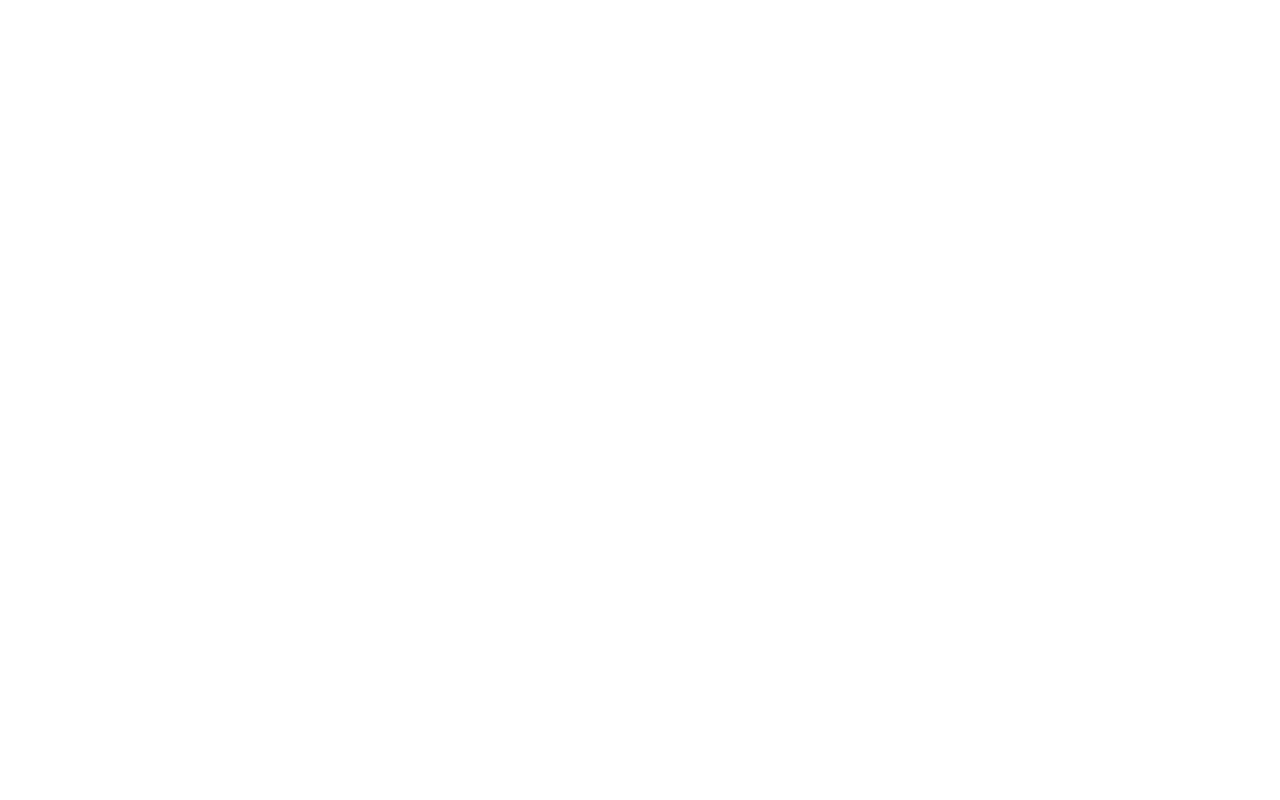
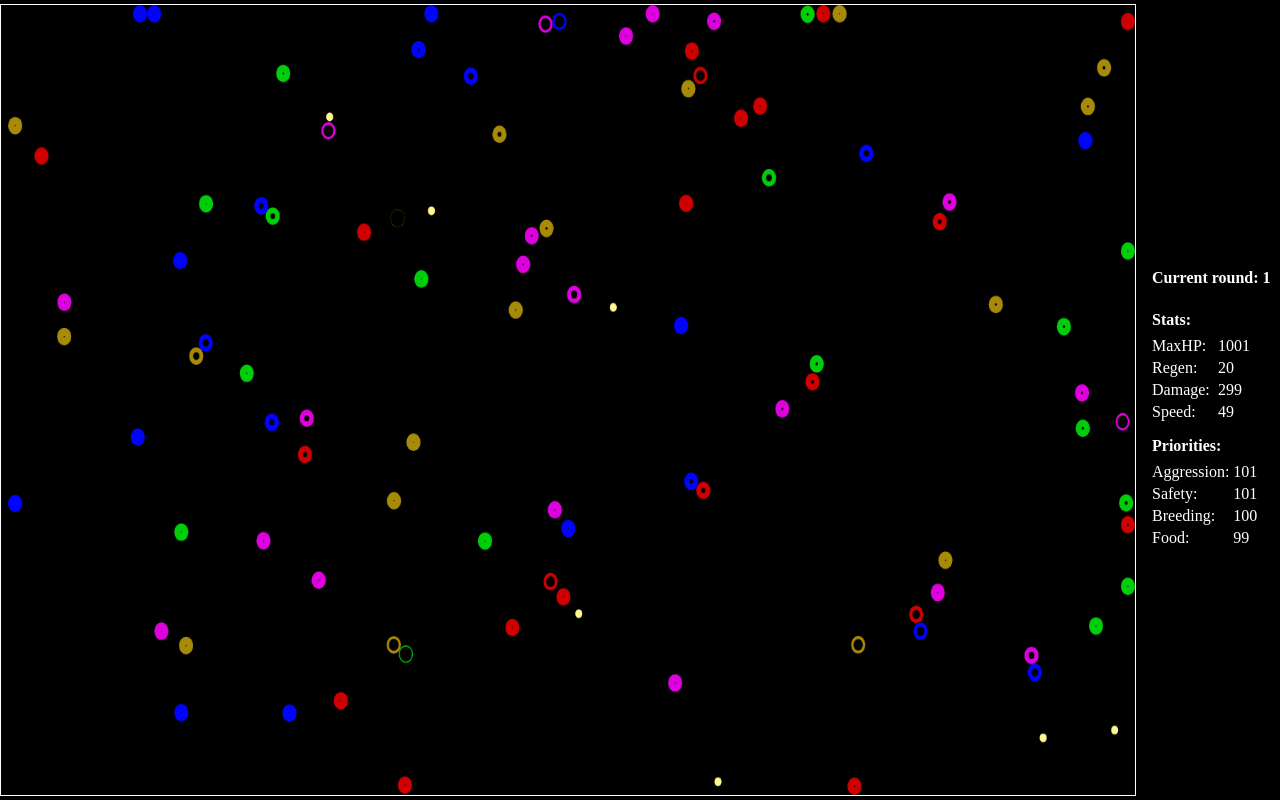
Before and after one commit to Alex-Rudoy/Evolution, a website built with webpack: page app/index.html in a window 1280 px wide. Built offline with nearby package versions, Linux system fonts and the light colour scheme; a web font is replaced by a local one.

Commit message:
working version

```diff
--- a/app/index.html
+++ b/app/index.html
@@ -3,15 +3,39 @@
   <head>
     <meta charset="UTF-8" />
     <meta name="viewport" content="width=device-width, initial-scale=1.0" />
-    <title>Pathfinding visualizer</title>
-    <link rel="icon" type="image/png" href="./img/end.png" />
-    <link href="https://fonts.googleapis.com/css2?family=Muli:wght@300;400;700&display=swap" rel="stylesheet" />
+    <title>Evolution simulation</title>
+    <link rel="icon" type="image/png" href="./img/favicon.png" />
   </head>
   <body>
     <div class="wrapper">
-      <main>
-        <section class="field"></section>
-      </main>
+      <div class="game">
+        <canvas width="1600" height="900"></canvas>
+      </div>
+      <div class="infoContainer">
+        <b id="currentRound">Current round: 1</b>
+        <b>Stats:</b>
+        <div class="stats">
+          <p>MaxHP:</p>
+          <p id="Max HP">1000</p>
+          <p>Regen:</p>
+          <p id="Regen">20</p>
+          <p>Damage:</p>
+          <p id="Damage">300</p>
+          <p>Speed:</p>
+          <p id="Speed">50</p>
+        </div>
+        <b>Priorities:</b>
+        <div class="stats">
+          <p>Aggression:</p>
+          <p id="Aggression">100</p>
+          <p>Safety:</p>
+          <p id="Safety">100</p>
+          <p>Breeding:</p>
+          <p id="Breeding">100</p>
+          <p>Food:</p>
+          <p id="Food">100</p>
+        </div>
+      </div>
     </div>
   </body>
 </html>
--- a/app/index.ts
+++ b/app/index.ts
@@ -0,0 +1,22 @@
+import "./scss/main.scss";
+import GameStateManager from "./ts/GameStateManager";
+
+const gameStateManager = new GameStateManager();
+
+// time variables
+let secondsPassed = 0;
+let prevTime = 0;
+
+function gameLoop(time?: number) {
+  requestAnimationFrame(gameLoop);
+
+  // f = amount of frames (16.666... ms)
+  if (typeof time === "undefined") secondsPassed = 0.016;
+  else secondsPassed = (time - prevTime) / 1000;
+  if (isNaN(secondsPassed)) secondsPassed = 0.016;
+  prevTime = time || 0;
+
+  gameStateManager.loop(secondsPassed);
+}
+
+gameLoop();
--- a/app/scss/_general.scss
+++ b/app/scss/_general.scss
@@ -2,16 +2,21 @@
   margin: 0px;
   padding: 0px;
   box-sizing: border-box;
-  font-family: "Muli", sans-serif;
 }
 
 html {
   scroll-behavior: smooth;
+  background-color: black;
 }
 
 .wrapper {
   overflow-x: hidden;
   position: relative;
+  display: flex;
+  justify-content: center;
+  align-items: center;
+  width: 100vw;
+  height: 100vh;
 }
 
 a,
@@ -25,14 +30,36 @@ a:active {
 main {
   width: 100vw;
   display: flex;
+  flex-direction: row;
   justify-content: center;
   align-items: center;
 }
 
-.button {
-  cursor: pointer;
+.game {
+  width: 176vh;
+  height: 99vh;
+  border: 1px solid white;
+  background-color: black;
+  position: relative;
+
+  & canvas {
+    width: 100%;
+    height: 100%;
+  }
 }
+.infoContainer {
+  margin-left: 16px;
+  color: white;
+  display: flex;
+  flex-direction: column;
 
-.field {
-  position: relative;
+  b {
+    margin-top: 16px;
+    margin-bottom: 8px;
+  }
 }
+.stats {
+  display: grid;
+  gap: 4px;
+  grid-template-columns: 1fr 1fr;
+}
--- /dev/null
+++ b/app/ts/GameStateManager.ts
@@ -0,0 +1,148 @@
+import { Food } from "./classes/Food";
+import { Creature } from "./classes/Creature";
+import { debouncedClg } from "./utils/debouncedClg";
+
+export default class GameStateManager {
+  creatures: Creature[];
+  foods: Food[];
+  canvas: HTMLCanvasElement;
+  ctx: CanvasRenderingContext2D;
+  totalTime: number;
+  fullSeconds: number;
+
+  constructor() {
+    this.creatures = [];
+    this.foods = [];
+    this.canvas = document.querySelector("canvas")!;
+    this.ctx = this.canvas.getContext("2d")!;
+    this.totalTime = 0;
+    this.fullSeconds = 0;
+
+    this.start();
+  }
+
+  start() {
+    for (let i = 0; i < 100; i++) {
+      this.creatures.push(new Creature());
+    }
+  }
+
+  loop(secondsPassed: number) {
+    this.totalTime += secondsPassed;
+    this.makeDecisions();
+    this.move(secondsPassed);
+    this.resolveColliders(secondsPassed);
+    this.updateValues(secondsPassed);
+    this.checkDead();
+    this.everySecond();
+    this.sanityCheck();
+
+    this.draw();
+    debouncedClg(this.creatures);
+  }
+
+  draw() {
+    this.ctx.clearRect(0, 0, this.canvas.width, this.canvas.height); // remove previous frame
+    this.creatures.forEach((creature) => {
+      creature.draw(this.ctx);
+    });
+    this.foods.forEach((food) => food.draw(this.ctx));
+  }
+
+  makeDecisions() {
+    this.creatures.forEach((creature) => {
+      creature.decision(this.creatures, this.foods);
+    });
+  }
+
+  move(secondsPassed: number) {
+    this.creatures.forEach((creature) => {
+      creature.move(creature.moveAngle, creature.stats.speed * secondsPassed);
+    });
+    this.foods.forEach((food) => {
+      food.move(food.moveAngle, 10 * secondsPassed);
+    });
+  }
+
+  resolveColliders(secondsPassed: number) {
+    // colliding with others
+    this.creatures.forEach((creature1) => {
+      this.creatures.forEach((creature2) => {
+        if (creature1.collidesWith(creature2)) {
+          this.moveUnitsAway(creature1, creature2);
+
+          if (creature1.faction.id === creature2.faction.id) {
+            if (creature1 !== creature2 && creature1.fertility > 100 && creature2.fertility > 100) {
+              this.breed(creature1, creature2);
+            }
+          } else {
+            this.damageBoth(creature1, creature2, secondsPassed);
+          }
+        }
+      });
+      this.foods.forEach((food) => {
+        if (creature1.collidesWith(food)) {
+          food.toDestroy = true;
+          creature1.eatFood();
+        }
+      });
+    });
+  }
+
+  moveUnitsAway(creature1: Creature, creature2: Creature) {
+    let { angle, distance } = creature1.getRelativePositionTo(creature2);
+    creature1.move(angle, (distance - creature1.collider.hitbox - creature2.collider.hitbox) / 2);
+    creature2.move(angle + Math.PI, (distance - creature1.collider.hitbox - creature2.collider.hitbox) / 2);
+  }
+
+  breed(parent1: Creature, parent2: Creature) {
+    parent1.fertility -= 100;
+    parent2.fertility -= 100;
+    this.creatures.push(new Creature({ parent1, parent2 }));
+  }
+
+  damageBoth(creature1: Creature, creature2: Creature, secondsPassed: number) {
+    creature1.dealDamageTo(creature2, secondsPassed);
+    creature2.dealDamageTo(creature1, secondsPassed);
+    if (creature1.toDestroy || creature2.toDestroy) {
+      this.foods.push(new Food(creature1));
+      this.foods.push(new Food(creature1));
+      this.foods.push(new Food(creature1));
+    }
+  }
+
+  updateValues(secondsPassed: number) {
+    this.creatures.forEach((creature) => {
+      creature.hunger += secondsPassed * 20;
+      creature.age += secondsPassed;
+      creature.fertility += secondsPassed * 20;
+      creature.heal(creature.stats.regen * secondsPassed);
+      creature.takeDamage(creature.age * 2 * secondsPassed);
+      creature.takeDamage((creature.hunger / 2) * secondsPassed);
+    });
+  }
+
+  checkDead() {
+    this.creatures = this.creatures.filter((creature) => {
+      if (!creature.toDestroy) return true;
+      return false;
+    });
+
+    this.foods = this.foods.filter((food) => !food.toDestroy);
+  }
+
+  everySecond() {
+    if (this.totalTime > this.fullSeconds + 1) {
+      this.fullSeconds++;
+      this.foods.push(new Food());
+      this.creatures.push(new Creature({ allCreatures: this.creatures }));
+    }
+  }
+
+  sanityCheck() {
+    if (this.creatures.length > 400) {
+      this.creatures = [];
+      this.start();
+    }
+  }
+}
--- /dev/null
+++ b/app/ts/classes/Creature.ts
@@ -0,0 +1,199 @@
+import Entity from "./Entity";
+import { factions } from "../factions";
+import { Stats } from "webpack";
+import { creaturePrioritiesType, creatureStatsType, factionType } from "../types";
+import { Food } from "./Food";
+import { debouncedClg } from "../utils/debouncedClg";
+
+export class Creature extends Entity {
+  faction: factionType;
+  stats: creatureStatsType;
+  priorities: creaturePrioritiesType;
+
+  moveAngle: number;
+  currentHP: number;
+  age: number;
+  hunger: number;
+  fertility: number;
+
+  constructor({
+    parent1,
+    parent2,
+    allCreatures,
+  }: {
+    parent1?: Creature;
+    parent2?: Creature;
+    allCreatures?: Creature[];
+  } = {}) {
+    const randomFallbackFaction = factions[Math.floor(Math.random() * factions.length)];
+    const x = parent1 && parent2 ? (parent1.collider.x + parent2.collider.x) / 2 : Math.random() * 1600;
+    const y = parent1 && parent2 ? (parent1.collider.y + parent2.collider.y) / 2 : Math.random() * 900;
+    const hitbox = 10;
+    super(x, y, hitbox, parent1 ? parent1.faction.color : randomFallbackFaction.color);
+
+    this.faction = randomFallbackFaction;
+    this.stats = {
+      maxHP: 1000,
+      regen: 20,
+      damage: 300,
+      speed: 50,
+    };
+    this.priorities = {
+      aggression: 100,
+      food: 100,
+      safety: 100,
+      breeding: 100,
+    };
+
+    if (allCreatures && allCreatures.length) {
+      Object.keys(this.stats).forEach((stat) => {
+        this.stats[stat as keyof creatureStatsType] =
+          allCreatures.reduce((sum, creature) => sum + creature.stats[stat as keyof creatureStatsType], 0) /
+          allCreatures.length;
+      });
+      Object.keys(this.priorities).forEach((priority) => {
+        this.priorities[priority as keyof creaturePrioritiesType] =
+          allCreatures.reduce(
+            (sum, creature) => sum + creature.priorities[priority as keyof creaturePrioritiesType],
+            0
+          ) / allCreatures.length;
+      });
+      this.updateGameStats();
+    }
+
+    if (parent1 && parent2) {
+      this.faction = parent1.faction;
+      this.hunger = (parent1.hunger + parent2.hunger) / 2;
+      Object.keys(this.stats).forEach((stat) => {
+        this.stats[stat as keyof creatureStatsType] =
+          (parent1.stats[stat as keyof creatureStatsType] + parent2.stats[stat as keyof creatureStatsType]) / 2;
+      });
+      Object.keys(this.priorities).forEach((priority) => {
+        this.priorities[priority as keyof creaturePrioritiesType] =
+          (parent1.priorities[priority as keyof creaturePrioritiesType] +
+            parent2.priorities[priority as keyof creaturePrioritiesType]) /
+          2;
+      });
+    }
+    this.mutate();
+
+    this.moveAngle = Math.random() * 2 * Math.PI;
+    this.currentHP = this.stats.maxHP;
+    this.age = 0;
+    this.hunger = 0;
+    this.fertility = 0;
+  }
+
+  mutate() {
+    Object.keys(this.stats).forEach((stat) => {
+      this.stats[stat as keyof creatureStatsType] = Math.round(
+        this.stats[stat as keyof creatureStatsType] * (0.9 + Math.random() * 0.2)
+      ); // +- 10% for every stat
+    });
+    Object.keys(this.priorities).forEach((priority) => {
+      this.priorities[priority as keyof creaturePrioritiesType] = Math.round(
+        this.priorities[priority as keyof creaturePrioritiesType] * (0.9 + Math.random() * 0.2)
+      ); // +- 10% for every priority
+    });
+  }
+
+  draw(ctx: CanvasRenderingContext2D): void {
+    super.draw(ctx);
+    ctx.beginPath();
+    ctx.arc(
+      this.collider.x,
+      this.collider.y,
+      this.collider.hitbox - (this.collider.hitbox * this.currentHP) / this.stats.maxHP,
+      0,
+      Math.PI * 2,
+      true
+    );
+    ctx.fillStyle = "black";
+    ctx.fill();
+    ctx.closePath();
+  }
+
+  decision(creatures: Creature[], foods: Food[]) {
+    const enemiesInSight = creatures.filter((creature) => creature.faction.id !== this.faction.id);
+    const closestEnemy = this.findClosest(enemiesInSight);
+
+    const alliesInSight = creatures.filter((creature) => creature.faction.id === this.faction.id && creature !== this);
+    const fertileAlliesInSight = alliesInSight.filter((creature) => creature.fertility > 90);
+    const closestFertileAlly = this.findClosest(fertileAlliesInSight);
+
+    const closestFood = this.findClosest(foods);
+
+    const choices = [
+      {
+        name: "breed",
+        value: closestFertileAlly
+          ? (this.fertility * this.priorities.breeding) / this.getRelativePositionTo(closestFertileAlly).distance
+          : 0,
+        proposedAngle: this.getRelativePositionTo(closestFertileAlly).angle,
+      },
+      {
+        name: "eat",
+        value: closestFood
+          ? (this.hunger * this.priorities.food) / this.getRelativePositionTo(closestFood).distance
+          : 0,
+        proposedAngle: this.getRelativePositionTo(closestFood).angle,
+      },
+      {
+        name: "attack",
+        value: closestEnemy ? (closestEnemy.currentHP / this.currentHP) * this.priorities.aggression * 50 : 0,
+        proposedAngle: this.getRelativePositionTo(closestEnemy).angle,
+      },
+      {
+        name: "run",
+        value: closestEnemy ? (this.currentHP / closestEnemy.currentHP) * this.priorities.safety * 50 : 0,
+        proposedAngle: this.getRelativePositionTo(closestEnemy).angle + Math.PI,
+      },
+    ];
+
+    this.moveAngle = choices.reduce((a, b) => (a.value > b.value ? a : b)).proposedAngle;
+
+    if (this.moveAngle === 0) {
+      console.log("0 for some reason");
+      this.moveAngle = Math.random() * 2 * Math.PI;
+    }
+  }
+
+  findClosest<T extends Entity>(entities: T[]) {
+    if (!entities.length) return null;
+    return entities.reduce((prev, curr) =>
+      this.getRelativePositionTo(prev).distance < this.getRelativePositionTo(curr).distance ? prev : curr
+    );
+  }
+
+  dealDamageTo(creature: Creature, secondsPassed: number) {
+    creature.takeDamage(this.stats.damage * secondsPassed * this.faction.coefficients[creature.faction.name]);
+  }
+
+  takeDamage(damage: number) {
+    this.currentHP -= damage;
+
+    if (this.currentHP <= 0) {
+      this.toDestroy = true;
+    }
+  }
+
+  heal(hp: number) {
+    this.currentHP = Math.min(this.currentHP + hp, this.stats.maxHP);
+  }
+
+  eatFood() {
+    this.hunger = Math.max(this.hunger - 30, 0);
+    this.heal(100);
+  }
+
+  updateGameStats() {
+    document.getElementById("Max HP")!.innerText = Math.round(this.stats.maxHP).toString();
+    document.getElementById("Regen")!.innerText = Math.round(this.stats.regen).toString();
+    document.getElementById("Damage")!.innerText = Math.round(this.stats.damage).toString();
+    document.getElementById("Speed")!.innerText = Math.round(this.stats.speed).toString();
+    document.getElementById("Aggression")!.innerText = Math.round(this.priorities.aggression).toString();
+    document.getElementById("Safety")!.innerText = Math.round(this.priorities.safety).toString();
+    document.getElementById("Breeding")!.innerText = Math.round(this.priorities.breeding).toString();
+    document.getElementById("Food")!.innerText = Math.round(this.priorities.food).toString();
+  }
+}
--- /dev/null
+++ b/app/ts/classes/Entity.ts
@@ -0,0 +1,38 @@
+import { colliderType } from "../types";
+
+export default class Entity {
+  collider: colliderType;
+  toDestroy: boolean = false;
+
+  constructor(x: number, y: number, hitbox: number, color: string) {
+    this.collider = { x, y, hitbox, color: color };
+  }
+
+  draw(ctx: CanvasRenderingContext2D) {
+    ctx.beginPath();
+    ctx.arc(this.collider.x, this.collider.y, this.collider.hitbox, 0, Math.PI * 2, true);
+    ctx.fillStyle = this.collider.color;
+    ctx.fill();
+    ctx.closePath();
+  }
+
+  move(angle: number, distance: number) {
+    this.collider.x = Math.max(Math.min(this.collider.x + Math.cos(angle) * distance, 1590), 10);
+    this.collider.y = Math.max(Math.min(this.collider.y + Math.sin(angle) * distance, 890), 10);
+  }
+
+  collidesWith(entity: Entity) {
+    if (this.getRelativePositionTo(entity).distance < this.collider.hitbox + entity.collider.hitbox) {
+      return true;
+    }
+    return false;
+  }
+
+  getRelativePositionTo(entity: Entity | null) {
+    if (!entity) return { angle: 0, distance: 0 };
+    return {
+      angle: Math.atan2(entity.collider.y - this.collider.y, entity.collider.x - this.collider.x),
+      distance: Math.sqrt((this.collider.x - entity.collider.x) ** 2 + (this.collider.y - entity.collider.y) ** 2),
+    };
+  }
+}
--- /dev/null
+++ b/app/ts/classes/Food.ts
@@ -0,0 +1,19 @@
+import Entity from "./Entity";
+import { Creature } from "./Creature";
+
+export class Food extends Entity {
+  moveAngle: number;
+
+  constructor(deadCreature?: Creature) {
+    const x = Math.random() * 1600;
+    const y = Math.random() * 900;
+    const hitbox = 5;
+    super(
+      deadCreature ? deadCreature.collider.x + Math.random() * 30 - 15 : x,
+      deadCreature ? deadCreature.collider.y + Math.random() * 30 - 15 : y,
+      hitbox,
+      "#fff891"
+    );
+    this.moveAngle = Math.random() * 2 * Math.PI;
+  }
+}
--- /dev/null
+++ b/app/ts/factions.ts
@@ -0,0 +1,68 @@
+import { factionType } from "./types";
+
+export const red: factionType = {
+  id: 1,
+  name: "red",
+  color: "#ce0000",
+  coefficients: {
+    red: 1,
+    gold: 1.2,
+    green: 1.1,
+    blue: 0.9,
+    pink: 0.8,
+  },
+};
+
+export const gold: factionType = {
+  id: 2,
+  name: "gold",
+  color: "#a78a08",
+  coefficients: {
+    red: 0.8,
+    gold: 1,
+    green: 1.2,
+    blue: 1.1,
+    pink: 0.9,
+  },
+};
+
+export const green: factionType = {
+  id: 3,
+  name: "gold",
+  color: "#00ce0a",
+  coefficients: {
+    red: 0.9,
+    gold: 0.8,
+    green: 1,
+    blue: 1.2,
+    pink: 1.1,
+  },
+};
+
+export const blue: factionType = {
+  id: 4,
+  name: "gold",
+  color: "#0004ff",
+  coefficients: {
+    red: 1.1,
+    gold: 0.9,
+    green: 0.8,
+    blue: 1,
+    pink: 1.2,
+  },
+};
+
+export const pink: factionType = {
+  id: 5,
+  name: "gold",
+  color: "#dd01dd",
+  coefficients: {
+    red: 1.2,
+    gold: 1.1,
+    green: 0.9,
+    blue: 0.8,
+    pink: 1,
+  },
+};
+
+export const factions = [red, gold, green, blue, pink];
--- /dev/null
+++ b/app/ts/types.ts
@@ -0,0 +1,33 @@
+export type creatureStatsType = {
+  maxHP: number;
+  regen: number;
+  speed: number;
+  damage: number;
+};
+
+export type creaturePrioritiesType = {
+  aggression: number;
+  food: number;
+  safety: number;
+  breeding: number;
+};
+
+export type colliderType = {
+  x: number;
+  y: number;
+  hitbox: number;
+  color: string;
+};
+
+export type factionType = {
+  id: number;
+  name: "red" | "gold" | "green" | "blue" | "pink";
+  color: string;
+  coefficients: {
+    red: number;
+    gold: number;
+    green: number;
+    blue: number;
+    pink: number;
+  };
+};
--- /dev/null
+++ b/app/ts/utils/debounce.ts
@@ -0,0 +1,13 @@
+export function debounce(f: Function, ms: number) {
+  let isCooldown = false;
+
+  return function (this: any, ...args: any) {
+    if (isCooldown) return;
+
+    f.apply(this, args);
+
+    isCooldown = true;
+
+    setTimeout(() => (isCooldown = false), ms);
+  };
+}
--- /dev/null
+++ b/app/ts/utils/debouncedClg.ts
@@ -0,0 +1,3 @@
+import { debounce } from "./debounce";
+
+export const debouncedClg = debounce(console.log, 1000);
--- a/webpack.config.js
+++ b/webpack.config.js
@@ -2,6 +2,7 @@ const HtmlWebpackPlugin = require("html-webpack-plugin"); // Require  html-webpa
 const copyWebpackPlugin = require("copy-webpack-plugin");
 
 module.exports = {
+  mode: "development",
   entry: __dirname + "/app/index.ts", // webpack entry point. Module to start building dependency graph
   output: {
     path: __dirname + "/dist", // Folder to store generated bundle
@@ -64,7 +65,7 @@ module.exports = {
   ],
   devServer: {
     // configuration for webpack-dev-server
-    contentBase: "./app", //source of static assets
+    static: "./app", //source of static assets
     port: 3000, // port to run dev-server
   },
 };
```
Also changed, not shown: package.json (+11 -11 lines), app/img/favicon.png (added), 2 other files.
